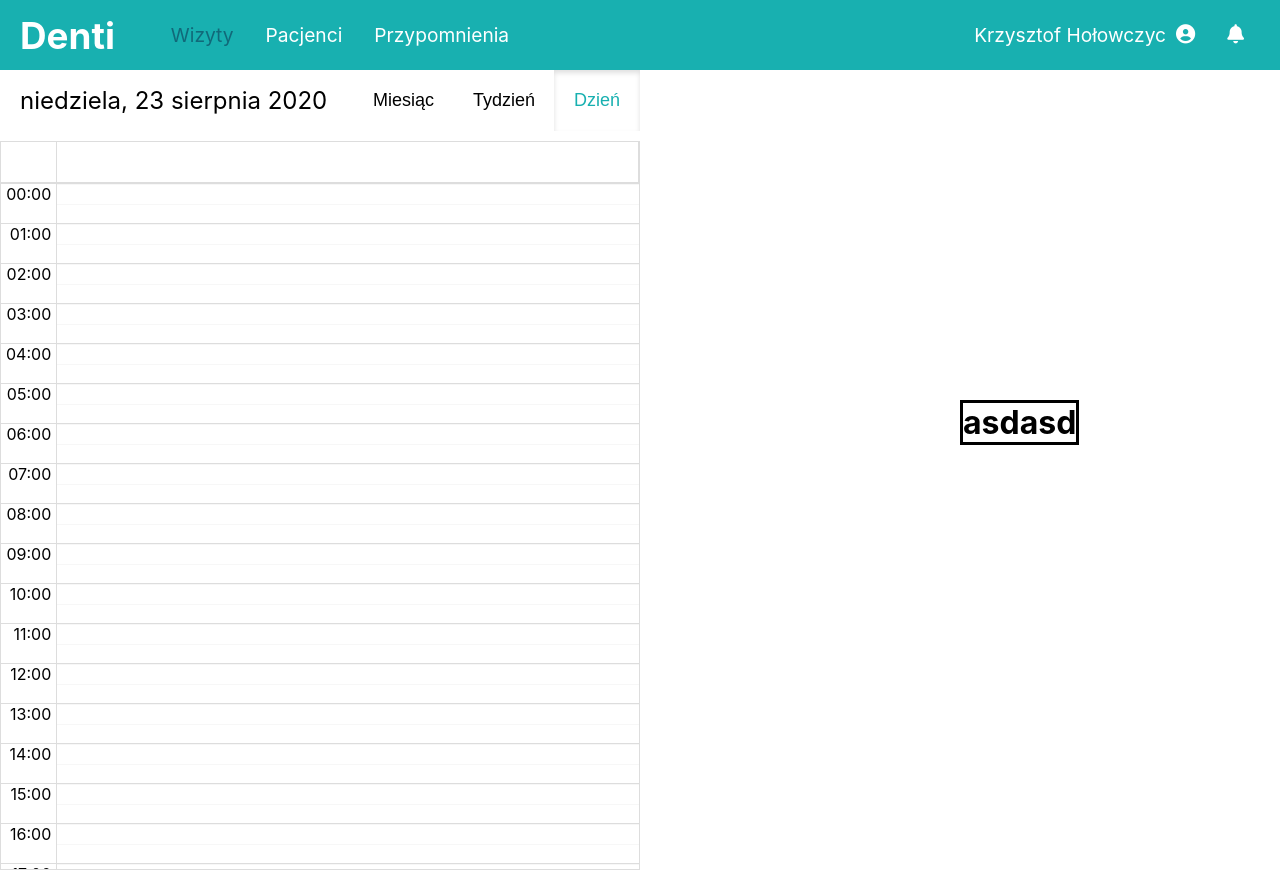
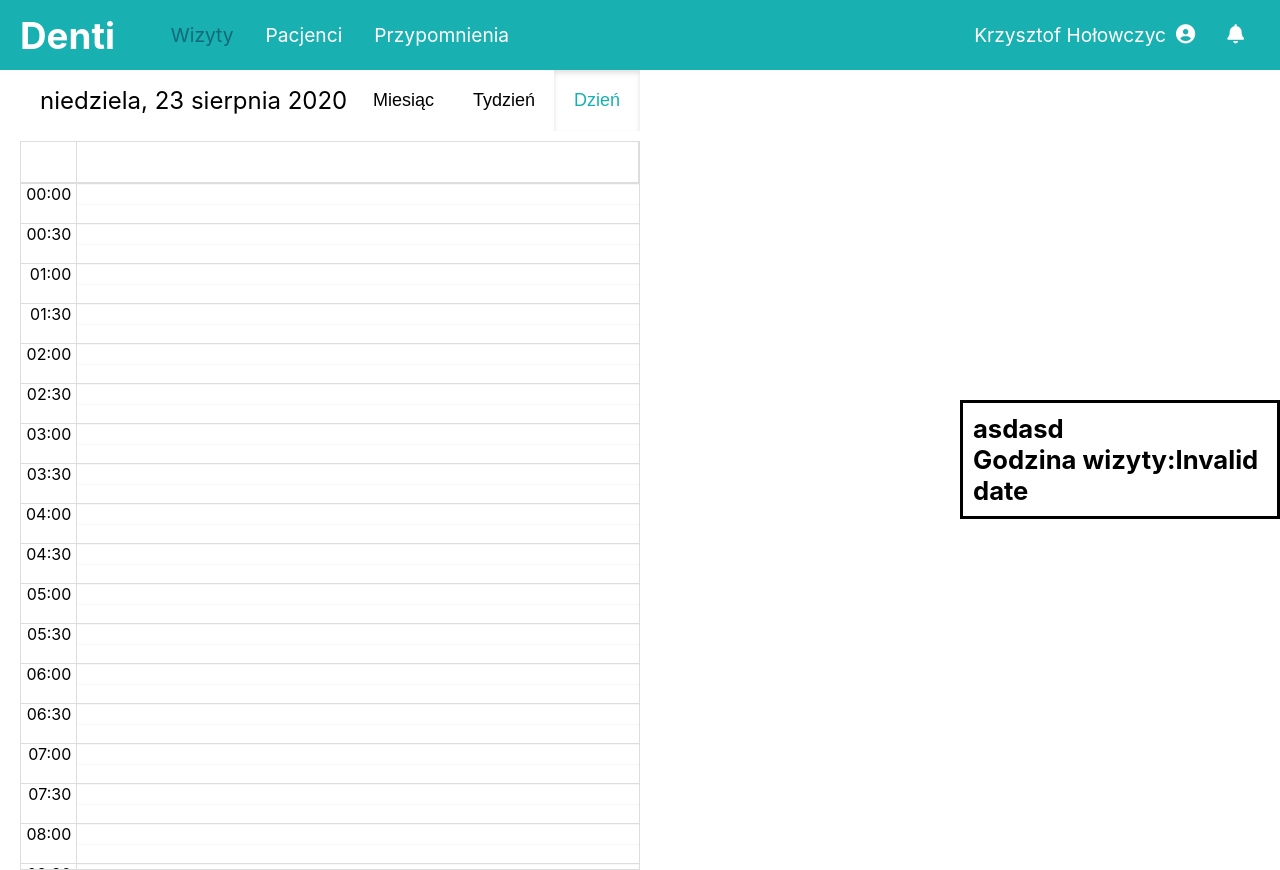
Before and after one commit to Radekowicz/inka-frontend, a React (Create React App) app: page / in a window 1280 px wide. Built offline with nearby package versions, Linux system fonts and the light colour scheme; some icons are missing.

Commit message:
EventInfo update

```diff
--- a/public/index.html
+++ b/public/index.html
@@ -28,10 +28,7 @@
       href="https://fonts.googleapis.com/css2?family=Montserrat&display=swap"
       rel="stylesheet"
     />
-    <link
-      href="//netdna.bootstrapcdn.com/twitter-bootstrap/2.3.2/css/bootstrap-combined.no-icons.min.css"
-      rel="stylesheet"
-    />
+
     <link
       href="//netdna.bootstrapcdn.com/font-awesome/3.2.1/css/font-awesome.css"
       rel="stylesheet"
--- a/src/App.css
+++ b/src/App.css
@@ -8,6 +8,7 @@
 
 .Calendar {
   margin-right: 50%;
+  margin-left: 20px;
 }
 
 .EventInfo {
--- a/src/App.js
+++ b/src/App.js
@@ -1,21 +1,42 @@
-import React, { useEffect, useState } from "react";
+import React, { useEffect, useState, Component } from "react";
 import "./App.css";
 import Navbar from "./components/Navbar/Navbar";
 import Calbar from "./components/Calbar/Calbar";
 import EventInfo from "./components/EventInfo/EventInfo";
 
-function App() {
+class App extends Component {
+  constructor(props) {
+    super(props);
+    this.state = {
+      event: {
+        start: "asdas",
+        end: "asdasd",
+        title: "asdasd",
+      },
+    };
+    this.handleEventClick = this.handleEventClick.bind(this);
+  }
+
+  handleEventClick = (event) => {
+    console.log(event);
+    this.setState({
+      event: event,
+    });
+  };
+
+  render() {
     return (
       <div className="App">
         <Navbar />
         <div className="Calendar">
-        <Calbar />
+          <Calbar handleEventClick={this.handleEventClick} />
         </div>
         <div>
-        <EventInfo className="EventInfo" />
+          <EventInfo className="EventInfo" event={this.state.event} />
         </div>
       </div>
     );
   }
+}
 
 export default App;
--- a/src/components/Calbar/Calbar.js
+++ b/src/components/Calbar/Calbar.js
@@ -45,6 +45,10 @@ class Calbar extends Component {
     };
   }
 
+  handleEventClick(event) {
+    this.props.handleEventClick(event);
+  }
+
   handleSelect = ({ start, end }) => {
     const title = window.prompt("Nowa wizyta");
     if (title)
@@ -73,8 +77,9 @@ class Calbar extends Component {
           selectable={true}
           views={["month", "week", "day"]}
           formats={formats}
-          onSelectEvent={this.handleEventClick}
           onSelectSlot={this.handleSelect}
+          onSelectEvent={this.props.handleEventClick}
+          step={15}
         />
       </div>
     );
--- a/src/components/EventInfo/EventInfo.css
+++ b/src/components/EventInfo/EventInfo.css
@@ -1,3 +1,5 @@
 .EventInfo {
   border: solid;
+  padding: 10px;
+  font-size: 0.8rem;
 }
--- a/src/components/EventInfo/EventInfo.js
+++ b/src/components/EventInfo/EventInfo.js
@@ -1,28 +1,21 @@
 import React, { Component } from "react";
 import "./EventInfo.css";
+import moment from "moment";
+import "moment/locale/pl";
 
 class EventInfo extends Component {
   constructor(props) {
     super(props);
-    this.state = {
-      event: {
-        start: "asdas",
-        end: "asdasd",
-        title: "asdasd",
-      },
-    };
   }
-
-  handleEventClick = (event) => {
-    EventInfo.setState({
-      title: event.title,
-    });
-  };
 
   render() {
     return (
       <div className="EventInfo">
-        <h1>{this.state.event.title}</h1>
+        <h1>{this.props.event.title}</h1>
+        <h1>
+          Godzina wizyty:
+          {moment(this.props.event.start).format(" hh:mm").toLocaleString()}
+        </h1>
       </div>
     );
   }
```
Lines whose indentation alone changed are shown as unchanged.
